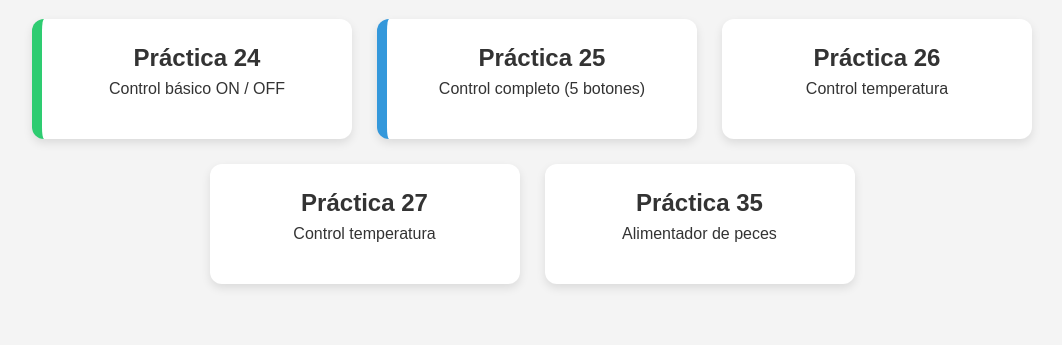
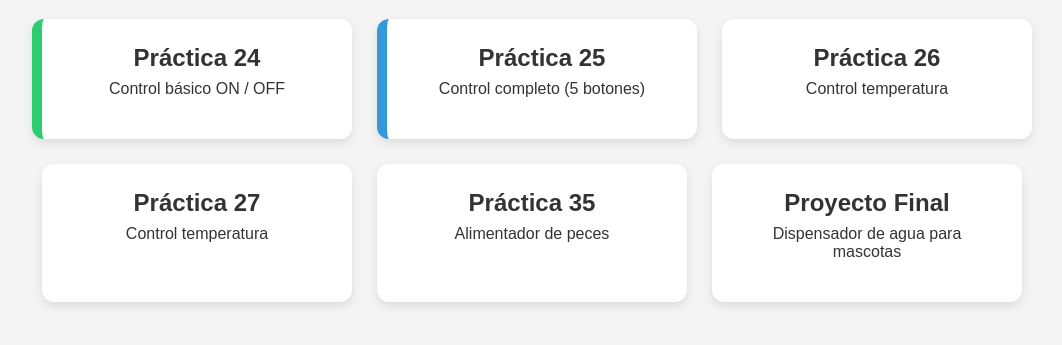
Before and after one commit to Hugo557/IoTPracticas, a plain HTML site: page index.html in a window 1280 px wide. Shown: the part 145-490 px from the top of the page, without its empty margins (108-1170 px from the left). Drawn offline with Linux system fonts and the light colour scheme.

Commit message:
Proyecto Final

```diff
--- a/index.html
+++ b/index.html
@@ -35,6 +35,10 @@
             <h2>Práctica 35</h2>
             <p>Alimentador de peces </p>
         </a>
+        <a href="/Proyecto Final" class="card orange">
+            <h2>Proyecto Final</h2>
+            <p>Dispensador de agua para mascotas </p>
+        </a>
 
         <!-- Para prácticas futuras → solo duplicas este bloque -->
         <!--
```
